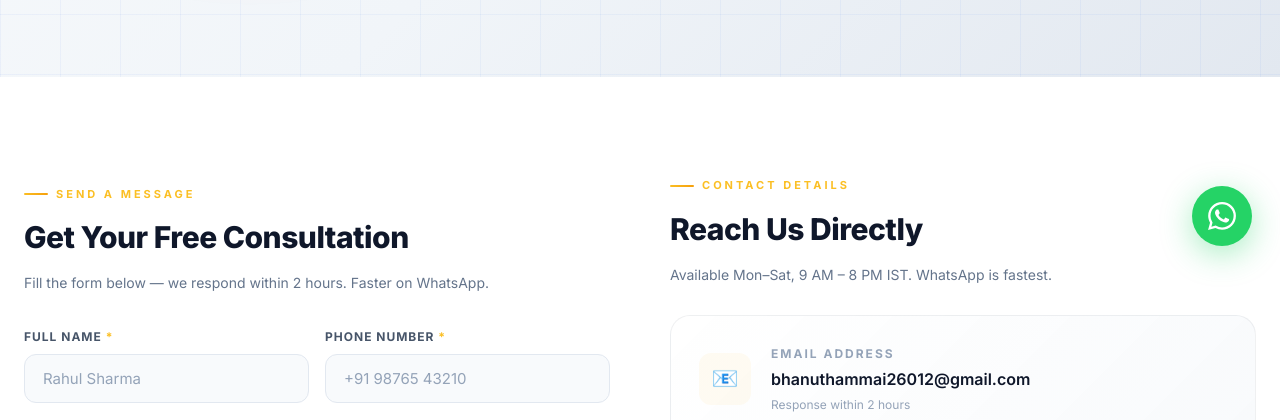
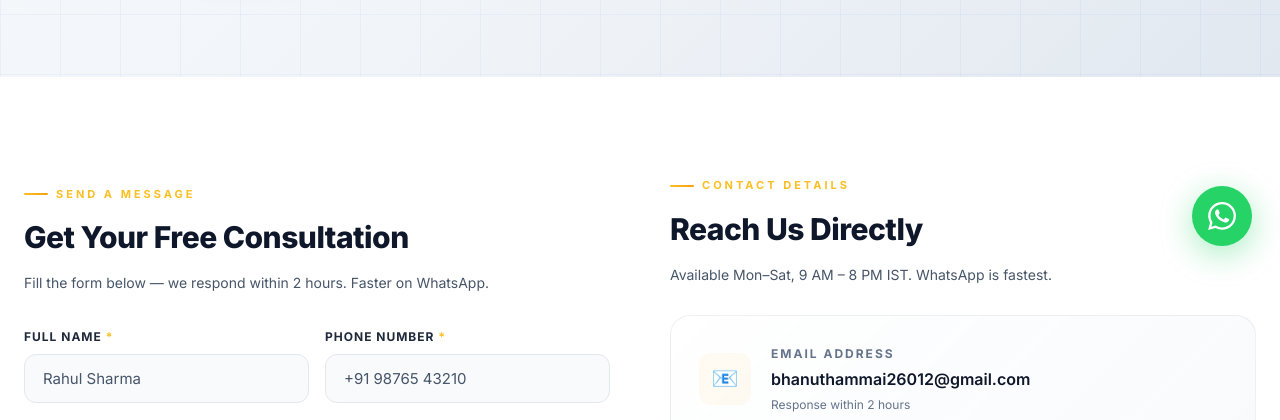
Before and after one commit to bhanuthammali142/BSTS, a plain HTML site: page contact.html in a window 1280 px wide. Shown: the part 526-946 px from the top of the page. Drawn offline with Linux system fonts and the light colour scheme.

Commit message:
UI Polish: Enhanced typography contrast and form accessibility for Light Mode

```diff
--- a/css/style.css
+++ b/css/style.css
@@ -31,12 +31,12 @@
   --white: #0F172A;      /* Text becomes Dark */
   --bg-white: #FFFFFF;   /* True white for logic */
 
-  --gray-100: #0F172A;   /* Primary Text */
-  --gray-200: #334155;   /* Secondary Text */
-  --gray-300: #475569;   /* Muted Text */
-  --gray-400: #64748B;   /* Faded Text */
-  --gray-500: #94A3B8;   /* Placeholder */
-  --gray-600: #CBD5E1;   /* Disabled */
+  --gray-100: #0F172A;   /* Primary Text - Slate 900 */
+  --gray-200: #1E293B;   /* Secondary Text - Slate 800 */
+  --gray-300: #334155;   /* Muted Text - Slate 700 */
+  --gray-400: #475569;   /* Faded Text - Slate 600 */
+  --gray-500: #64748B;   /* Placeholder - Slate 500 */
+  --gray-600: #94A3B8;   /* Disabled - Slate 400 */
 
   --gradient-hero: linear-gradient(135deg, #F8FAFC 0%, #F1F5F9 50%, #E2E8F0 100%);
   --gradient-blue: linear-gradient(135deg, #2563EB 0%, #1D4ED8 100%);
@@ -920,7 +920,7 @@ h1, h2, h3, h4, h5, h6 {
 .form-group { margin-bottom: 20px; }
 
 .form-group label {
-  display: block; font-size: 12px; font-weight: 700; color: var(--gray-300);
+  display: block; font-size: 12px; font-weight: 700; color: var(--gray-200);
   margin-bottom: 8px; text-transform: uppercase; letter-spacing: 1px;
 }
 
@@ -935,7 +935,7 @@ h1, h2, h3, h4, h5, h6 {
 }
 
 .form-group input::placeholder,
-.form-group textarea::placeholder { color: var(--gray-500); }
+.form-group textarea::placeholder { color: var(--gray-400); }
 
 .form-group input:focus,
 .form-group select:focus,
```
